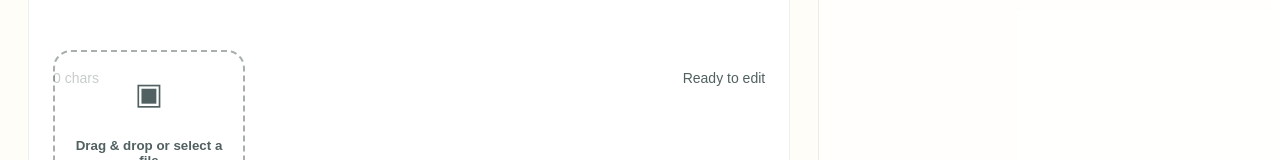
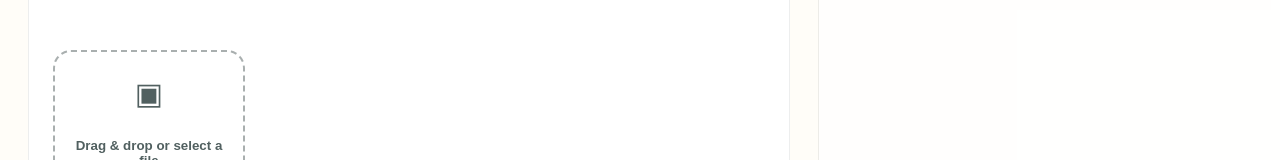
Before and after one commit to javajiang/flowpost, a Next.js app: page /compose in a window 1280 px wide. Shown: the part 753-913 px from the top of the page. Built offline with nearby package versions, Linux system fonts and the light colour scheme.

Commit message:
Polish compose upload metadata

```diff
--- a/app/compose/page.tsx
+++ b/app/compose/page.tsx
@@ -248,10 +248,8 @@ export default function ComposePage() {
             />
 
             <div className="editor-meta">
-              <span>{draftText.length} chars</span>
-              <span>
-                {copied ? "Copied to clipboard" : importSource ? `Imported from ${formatSourceLabel(importSource)}` : "Ready to edit"}
-              </span>
+              <span>{draftText.length > 0 ? `${draftText.length} chars` : ""}</span>
+              <span>{copied ? "Copied to clipboard" : importSource ? `Imported from ${formatSourceLabel(importSource)}` : ""}</span>
             </div>
 
             <button
@@ -264,6 +262,9 @@ export default function ComposePage() {
                   <img src={imagePreview} alt={imageName ?? "Uploaded image"} />
                   <strong>{imageName}</strong>
                   <span>Replace image</span>
+                  <span className="upload-card-action" aria-hidden="true">
+                    <span className="upload-card-action-icon">＋</span>
+                  </span>
                 </>
               ) : (
                 <>
--- a/app/globals.css
+++ b/app/globals.css
@@ -596,6 +596,7 @@ a {
   margin-top: 10px;
   font-size: 14px;
   color: var(--muted);
+  min-height: 20px;
 }
 
 .editor-meta span:last-child {
@@ -625,6 +626,24 @@ a {
   height: 100px;
   object-fit: cover;
   border-radius: 12px;
+}
+
+.upload-card-action {
+  display: inline-flex;
+  align-items: center;
+  justify-content: center;
+  width: 34px;
+  height: 34px;
+  border-radius: 999px;
+  border: 1px solid rgba(31, 47, 47, 0.14);
+  background: rgba(255, 255, 255, 0.9);
+  margin-top: 2px;
+}
+
+.upload-card-action-icon {
+  font-size: 18px;
+  line-height: 1;
+  color: var(--text);
 }
 
 .upload-icon {
```
